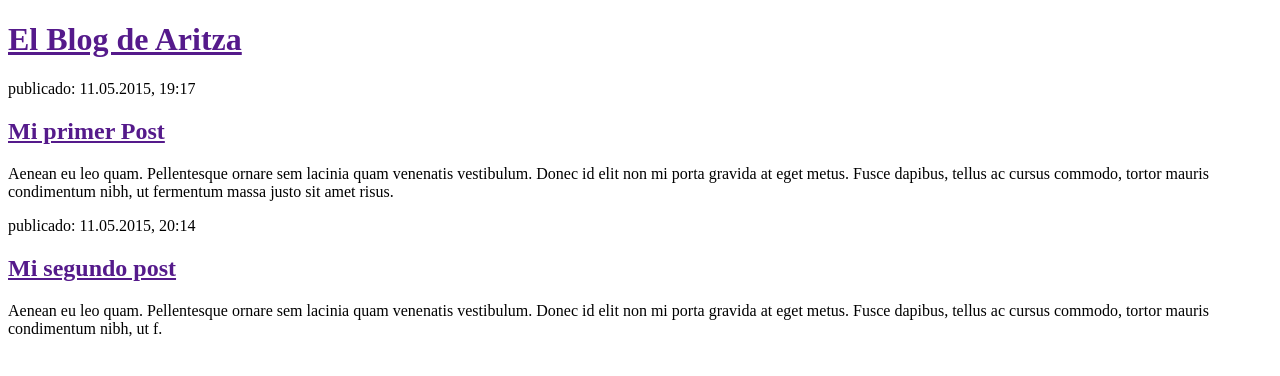
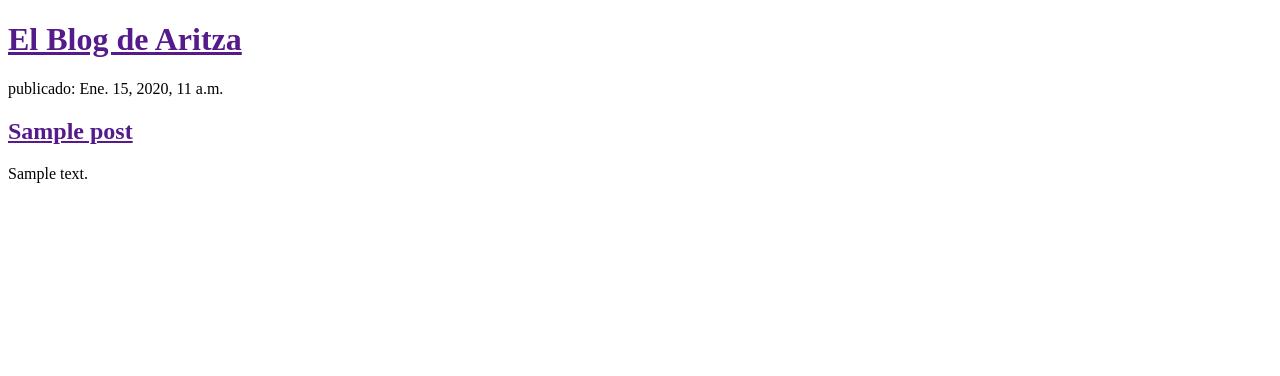
Before and after one commit to AritzaSm/mi-blog, a Django app: template blog/templates/blog/post_list.html in a window 1280 px wide. Shown: the top 376 px of the page. Run offline with Django 3.2, Linux system fonts and the light colour scheme; the template is opened without the code that fills it: values that come from a table or form of the project are taken from there, others are empty; tables that the repository leaves empty hold one stand-in row (values such as "Sample post").

Commit message:
Modificadas las templates para mostrar los posts de la base de datos.

```diff
--- a/blog/templates/blog/post_list.html
+++ b/blog/templates/blog/post_list.html
@@ -9,17 +9,17 @@
             <h1><a href="">El Blog de Aritza</a></h1>
         </div>
 
-        <div>
-            <p>publicado: 11.05.2015, 19:17</p>
-            <h2><a href="">Mi primer Post</a></h2>
-            <p>Aenean eu leo quam. Pellentesque ornare sem lacinia quam venenatis vestibulum. Donec id elit non mi porta gravida at eget metus. Fusce dapibus, tellus ac cursus commodo, tortor mauris condimentum nibh, ut fermentum massa justo sit amet risus.</p>
-        </div>
+            {% for post in posts %}
 
-        <div>
-            <p>publicado: 11.05.2015, 20:14</p>
-            <h2><a href="">Mi segundo post</a></h2>
-            <p>Aenean eu leo quam. Pellentesque ornare sem lacinia quam venenatis vestibulum. Donec id elit non mi porta gravida at eget metus. Fusce dapibus, tellus ac cursus commodo, tortor mauris condimentum nibh, ut f.</p>
-        </div>
+            <div>
+                <p>publicado: {{ post.published_date }}</p>
+                <h2><a href="">{{ post.title }}</a></h2>
+                <p> {{post.text | linebreaks }}</p>
+            </div>
+
+            {% endfor %}
+
+</div>
 
 </body>
 </html>
--- a/mysite/urls.py
+++ b/mysite/urls.py
@@ -13,9 +13,9 @@ Including another URLconf
     1. Import the include() function: from django.conf.urls import url, include
     2. Add a URL to urlpatterns:  url(r'^blog/', include('blog.urls'))
 """
-from django.conf.urls import url
+from django.conf.urls import url, include
 from django.contrib import admin
-from django.conf.urls import include
+
 
 
 urlpatterns = [
```
Also changed, not shown: blog/views.py (+6 -1 lines).
